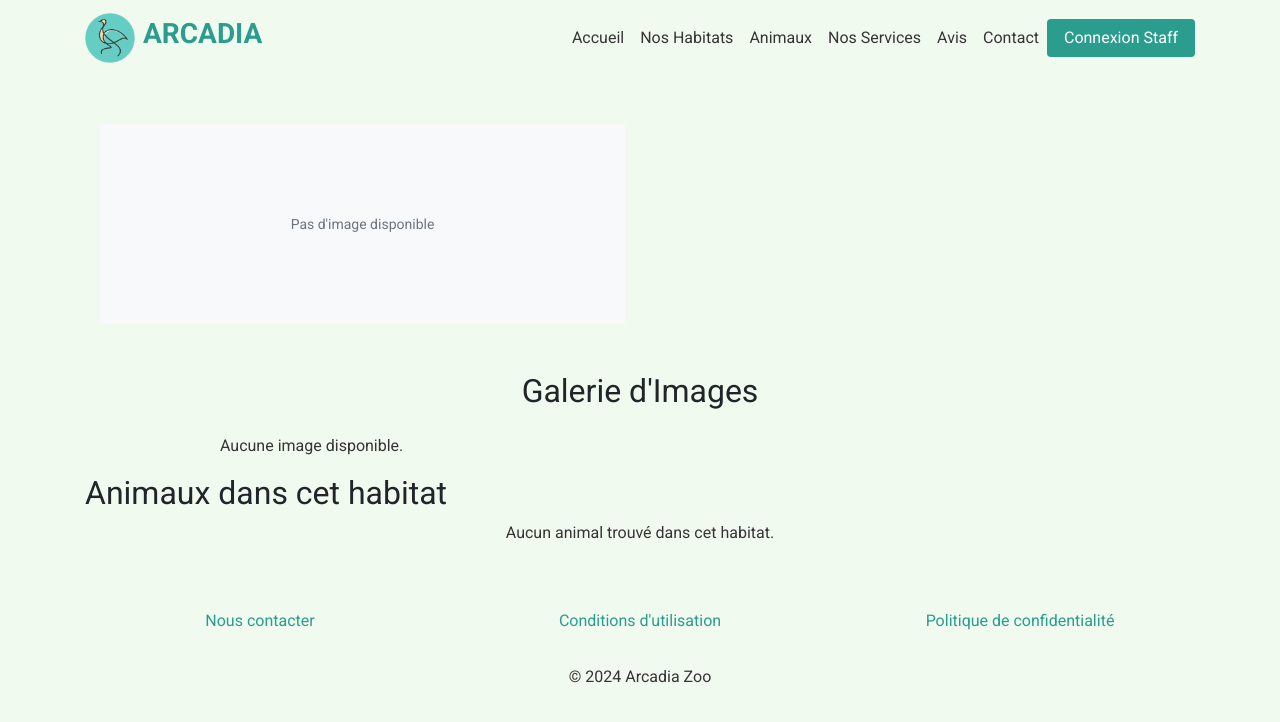
After one commit to BrahimZiyani/Arcadia, a Symfony app: template templates/page/habitats/habitat_details.html.twig in a window 1280 px wide. The commit adds this page. Shown: the top 722 px of the page. Run offline with Twig, Linux system fonts and the light colour scheme; the template is opened without the code that fills it, so the values that code supplies are empty; style sheets or scripts are compiled from the project's sources; some libraries are stand-ins or nearby versions.

Commit message:
Final v4

```diff
--- a/src/Controller/AnimalController.php
+++ b/src/Controller/AnimalController.php
@@ -156,8 +156,10 @@ public function show(EntityManagerInterface $entityManager): Response
 }
 
     #[Route('/animal/{id}/details', name: 'animal_details', methods: ['GET'])]
-    public function details(Animal $animal): Response
+    public function details(Animal $animal, EntityManagerInterface $entityManager): Response
     {
+        $animal->incrementVisites();
+        $entityManager->flush();
         return $this->render('page/animal/animal_details.html.twig', [
             'animal' => $animal,
         ]);
--- a/templates/page/animal/animal_details.html.twig
+++ b/templates/page/animal/animal_details.html.twig
@@ -18,6 +18,7 @@
                     <li class="list-group-item"><strong>Habitat:</strong> {{ animal.habitat.nom }}</li>
                     <li class="list-group-item"><strong>Alimentation:</strong> {{ animal.alimentation }}</li>
                     <li class="list-group-item"><strong>État de santé:</strong> {{ animal.etatDeSante }}</li>
+                    <li class="list-group-item"><strong>Nombre de vues:</strong> {{ animal.visites }}</li>
                 </ul>
             </div>
         </div>
--- /dev/null
+++ b/templates/page/habitats/habitat_details.html.twig
@@ -0,0 +1,70 @@
+{% extends 'base.html.twig' %}
+
+{% block title %}Détails de {{ habitat.nom }}{% endblock %}
+
+{% block body %}
+    <div class="container mt-5">
+        <div class="row">
+            <!-- Image de l'habitat avec un grand affichage -->
+            <div class="col-md-6">
+                {% if habitat.images is not empty %}
+                    <img src="{{ asset('uploads/habitats/' ~ habitat.images[0]) }}" alt="{{ habitat.nom }}" class="img-fluid rounded shadow-lg">
+                {% else %}
+                    <div class="d-flex align-items-center justify-content-center bg-light"
+                         style="height: 200px; color: #6c757d; font-size: 14px;">
+                        Pas d'image disponible
+                    </div>
+                {% endif %}
+            </div>
+
+            <div class="col-md-6">
+                <h1 class="text-center mb-4">{{ habitat.nom }}</h1>
+
+                <p>{{ habitat.description }}</p>
+            </div>
+        </div>
+
+        <!-- Galerie d'images -->
+        <div class="mt-5 d-flex justify-content-center">
+            <div class="w-75">
+                <h2 class="text-center mb-4">Galerie d'Images</h2>
+                <div class="row">
+                    {% for image in habitat.images %}
+                        <div class="col-md-4 mb-4">
+                            <div class="card">
+                                <img src="{{ asset('uploads/habitats/' ~ image) }}" class="card-img-top" alt="Image de {{ habitat.nom }}">
+                            </div>
+                        </div>
+                    {% else %}
+                        <p class="text-center">Aucune image disponible.</p>
+                    {% endfor %}
+                </div>
+            </div>
+        </div>
+    </div>
+        <!-- Section des animaux -->
+    <h2>Animaux dans cet habitat</h2>
+    <div class="row">
+        {% for animal in animals %}
+            <div class="col-md-4 mb-4">
+                <div class="card shadow-sm">
+                    <div class="card-body">
+                        <h5 class="card-title">{{ animal.nom }}</h5>
+
+                        {% if animal.images|length > 0 %}
+                            <img src="{{ asset('uploads/animals/' ~ animal.images[0]) }}" alt="{{ animal.nom }}" class="img-fluid mb-3">
+                        {% else %}
+                            <p class="text-muted">Pas d'image disponible</p>
+                        {% endif %}
+
+                        <p>Race : {{ animal.race }}</p>
+                        <p>État de santé : {{ animal.etatDeSante }}</p>
+                    </div>
+                </div>
+            </div>
+        {% else %}
+            <p class="text-center col-12">Aucun animal trouvé dans cet habitat.</p>
+        {% endfor %}
+    </div>
+    </div>
+{% endblock %}
--- a/templates/page/habitats/index.html.twig
+++ b/templates/page/habitats/index.html.twig
@@ -26,6 +26,7 @@
                         <p class="card-text text-muted">
                             {{ habitat.description|length > 120 ? habitat.description|slice(0, 120) ~ '...' : habitat.description }}
                         </p>
+                        <a href="{{ path('habitat_details', {id: habitat.id}) }}" class="btn btn-primary">En savoir plus</a>
                     </div>
                 </div>
             </div>
```
Also changed, not shown: migrations/Version20241124234027.php (deleted, +0 -31 lines), src/Controller/HabitatController.php (+12 -0 lines), src/Entity/Animal.php (+24 -4 lines), templates/page/animal/show.html.twig (+8 -1 lines), public/uploads/services/Nice-674b178db8990.png (added), public/uploads/services/Nice-674b17b1ae94d.png (added), 1 other file.
